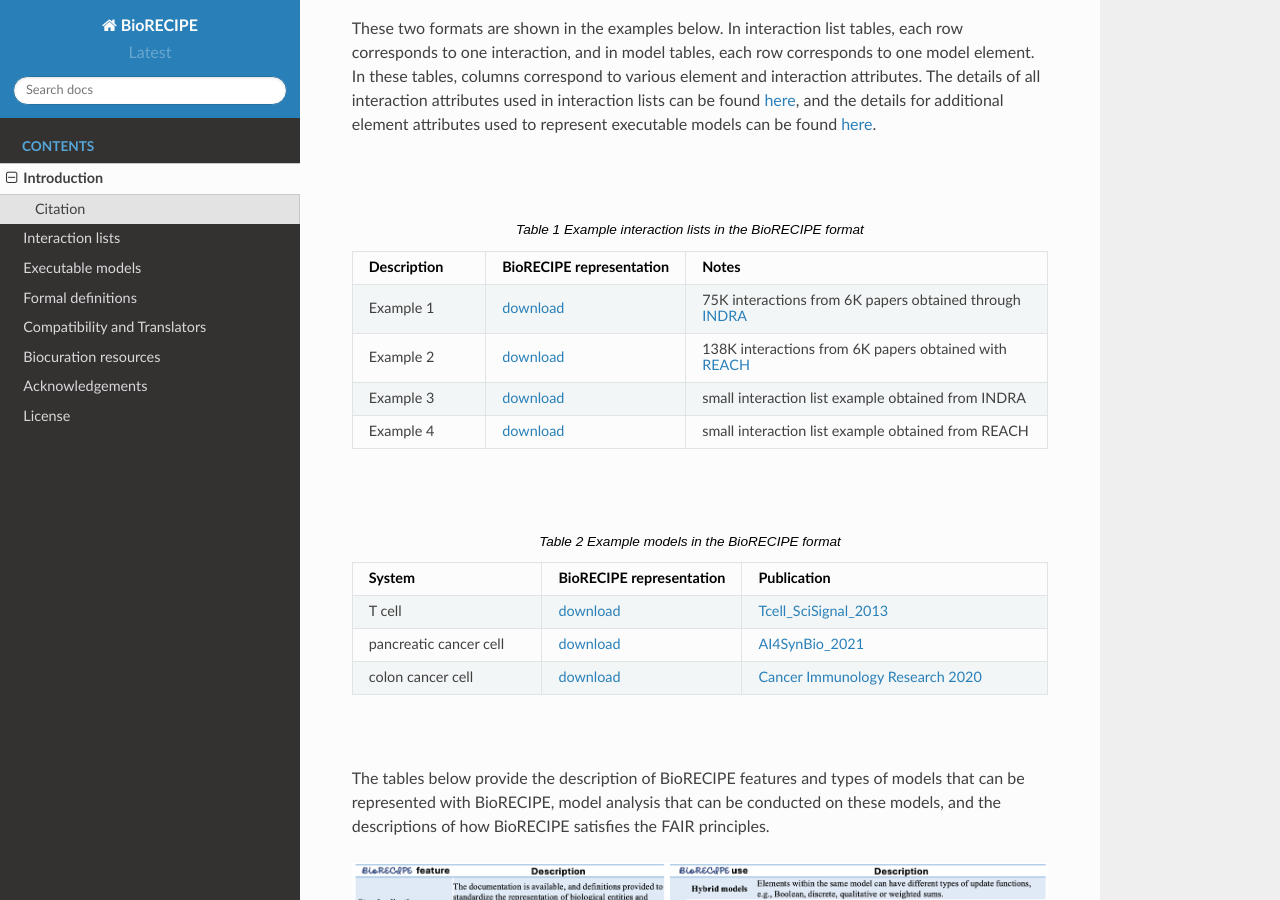
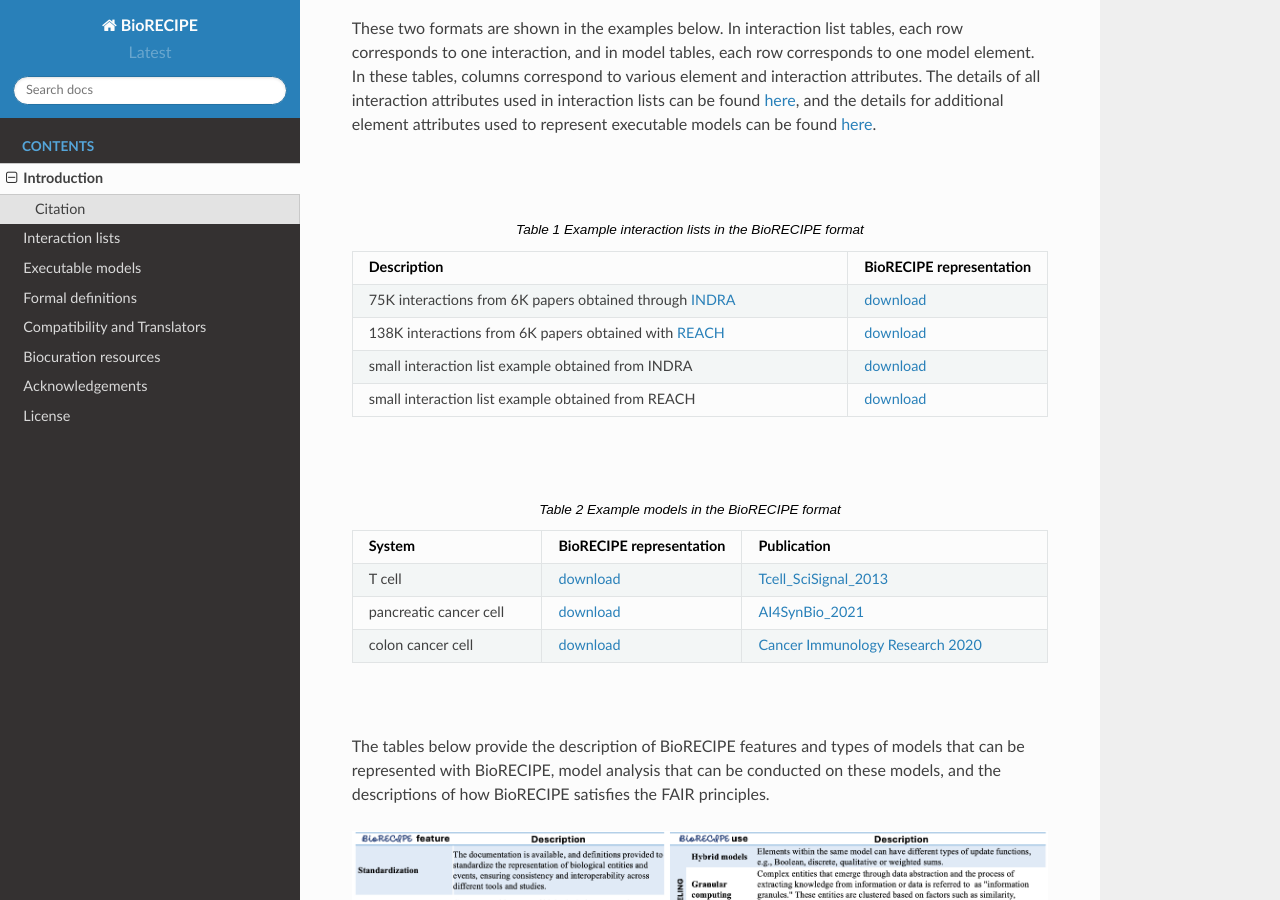
Before and after one commit to pitt-miskov-zivanov-lab/BioRECIPE, a Sphinx documentation site: the page built from docs/introduction.rst, in a window 1280 px wide and 900 px high, scrolled down 1047 px. Built offline with Sphinx 7.4.7 and the Read the Docs theme 2.0.0, drawn with Linux system fonts in a browser that asks for light colours.

Commit message:
Update introduction.rst

```diff
--- a/docs/introduction.rst
+++ b/docs/introduction.rst
@@ -22,13 +22,13 @@ These two formats are shown in the examples below. In interaction list tables, e
 |
 
 .. csv-table:: Example interaction lists in the BioRECIPE format
-    :header: Description, BioRECIPE representation, Notes
-    :widths: 20, 20, 60
+    :header: Description, BioRECIPE representation
+    :widths: 80, 20
 
-    Example 1, `download <https://github.com/pitt-miskov-zivanov-lab/BioRECIPE/blob/main/examples/interaction_lists/RA_INDRA_st_biorecipe.xlsx>`_, 75K interactions from 6K papers obtained through `INDRA <https://indra.readthedocs.io/en/latest/>`_
-    Example 2, `download <https://github.com/pitt-miskov-zivanov-lab/BioRECIPE/blob/main/examples/interaction_lists/RA_all_reading_biorecipe.xlsx>`_, 138K interactions from 6K papers obtained with `REACH <https://github.com/clulab/reach>`_
-    Example 3, `download <https://github.com/pitt-miskov-zivanov-lab/BioRECIPE/blob/main/examples/interaction_lists/Reading_biorecipe.xlsx>`_, small interaction list example obtained from INDRA
-    Example 4, `download <https://github.com/pitt-miskov-zivanov-lab/BioRECIPE/blob/main/examples/interaction_lists/interaction_biorecipe.xlsx>`_, small interaction list example obtained from REACH
+    75K interactions from 6K papers obtained through `INDRA <https://indra.readthedocs.io/en/latest/>`_, `download <https://github.com/pitt-miskov-zivanov-lab/BioRECIPE/blob/main/examples/interaction_lists/RA_INDRA_st_biorecipe.xlsx>`_
+    138K interactions from 6K papers obtained with `REACH <https://github.com/clulab/reach>`_, `download <https://github.com/pitt-miskov-zivanov-lab/BioRECIPE/blob/main/examples/interaction_lists/RA_all_reading_biorecipe.xlsx>`_
+    small interaction list example obtained from INDRA, `download <https://github.com/pitt-miskov-zivanov-lab/BioRECIPE/blob/main/examples/interaction_lists/Reading_biorecipe.xlsx>`_
+    small interaction list example obtained from REACH, `download <https://github.com/pitt-miskov-zivanov-lab/BioRECIPE/blob/main/examples/interaction_lists/interaction_biorecipe.xlsx>`_
 
 |
 
```
